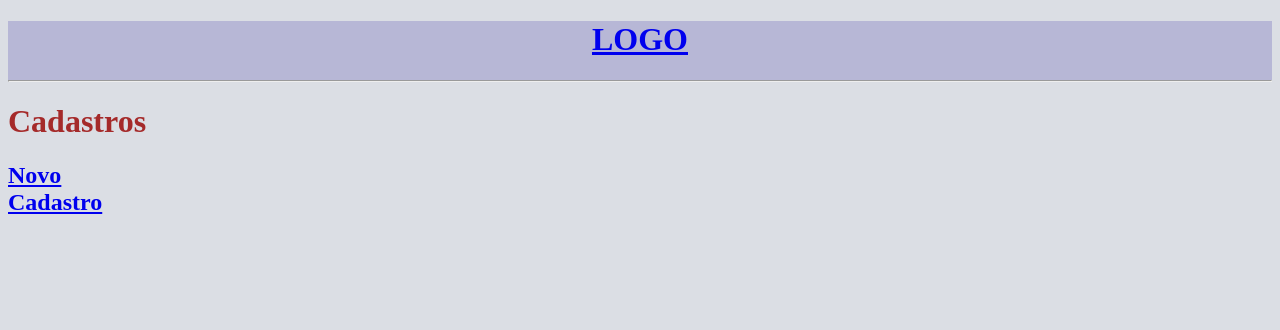
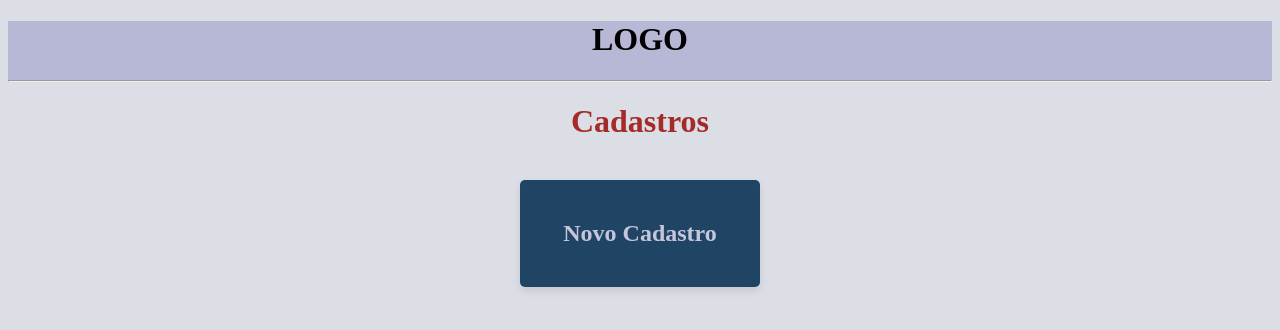
Before and after one commit to nogsposito/RegistraElas, a Django app: page / in a window 1280 px wide. Shown: the top 330 px of the page. Run offline with Django 5.2, Linux system fonts and the light colour scheme; data that the repository does not hold is empty.

Commit message:
começando home css

```diff
--- a/aplicacao/templates/home.html
+++ b/aplicacao/templates/home.html
@@ -14,7 +14,9 @@
 
     <div class = "lista-de-cadastros">
         <a href="{% url 'aplicacao:cadastrar' %}">
-            <h2>Novo Cadastro</h2>
+            <div class="novo-cadastro-card">
+                <h2>Novo Cadastro</h2>
+            </div>
         </a>
 
         {% for cadastros in todos_cadastros %}
--- a/templates/static/aplicacao/css/home.css
+++ b/templates/static/aplicacao/css/home.css
@@ -2,21 +2,52 @@ body {
     background-color: rgb(219, 222, 228);
 }
 
-#tituloCadastros{
+#tituloCadastros {
     color: brown;
-    display: flex;
     text-align: center;
-    width: 50%;
+    margin-bottom: 40px;
 }
 
-.lista-de-cadastros{
-    width: 10%;
+.lista-de-cadastros {
+    display: flex;
+    flex-wrap: wrap;
+    justify-content: center;
+    gap: 20px;
 }
 
-.cadastro-card{
+.cadastro-card {
     color: rgb(32, 68, 99);
     background-color: rgb(197, 197, 219);
-    box-shadow: 50%;
     border-radius: 5px;
     text-align: center;
+    padding: 20px;
+    width: 200px;
+    box-shadow: 0 4px 8px rgba(0, 0, 0, 0.1);
+    transition: transform 0.3s, box-shadow 0.3s;
 }
+
+.cadastro-card:hover {
+    transform: translateY(-5px);
+    box-shadow: 0 8px 16px rgba(0, 0, 0, 0.2);
+}
+
+a {
+    text-decoration: none;
+    color: inherit;
+}
+
+.novo-cadastro-card {
+    color: rgb(197, 197, 219);
+    background-color: rgb(32, 68, 99);
+    border-radius: 5px;
+    text-align: center;
+    padding: 20px;
+    width: 200px;
+    box-shadow: 0 4px 8px rgba(0, 0, 0, 0.1);
+    transition: transform 0.3s, box-shadow 0.3s;
+}
+
+.novo-cadastro-card:hover {
+    transform: translateY(-5px);
+    box-shadow: 0 8px 16px rgba(0, 0, 0, 0.2);
+}
```
Also changed, not shown: aplicacao/migrations/0005_alter_cadastros_cpf.py (added).
